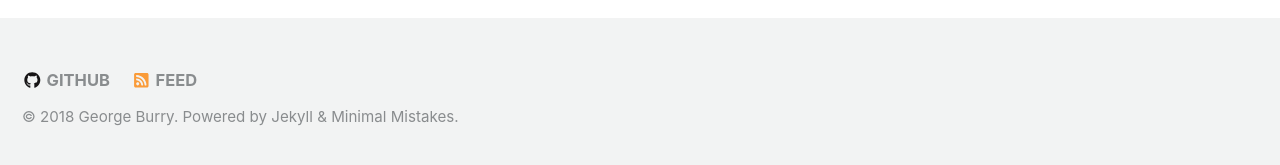
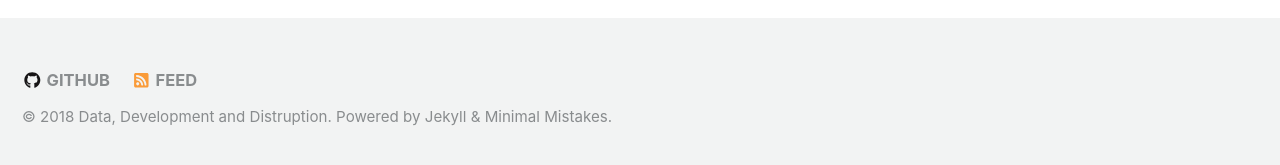
Before and after one commit to georgeburry/georgeburry.github.io, a Jekyll site: the page built from index.html, in a window 1280 px wide and 900 px high, scrolled down 835 px. Shown: the part 727-892 px from the top of the window. Built offline with Jekyll 4.4.1, drawn with Linux system fonts in a browser that asks for light colours; nearby versions of some CDN libraries; the list of posts is cut into pages by our own code; some of the changed text lies outside the part shown.

Commit message:
Improved title and description

```diff
--- a/_config.yml
+++ b/_config.yml
@@ -16,10 +16,10 @@
 
 # Site Settings
 locale                   : "en-UK"
-title                    : "George Burry"
+title                    : "Data, Development and Distruption"
 title_separator          : "-"
-name                     : "George Burry"
-description              : "Data Science and Machine Learning Blog"
+name                     : "Data, Development and Distruption"
+description              : "Delving into messy datasets, extracting key insights and building novel solutions."
 url                      : # the base hostname & protocol for your site e.g. "https://mmistakes.github.io"
 baseurl                  : # the subpath of your site, e.g. "/blog"
 repository               : # GitHub username/repo-name e.g. "mmistakes/minimal-mistakes"
```
